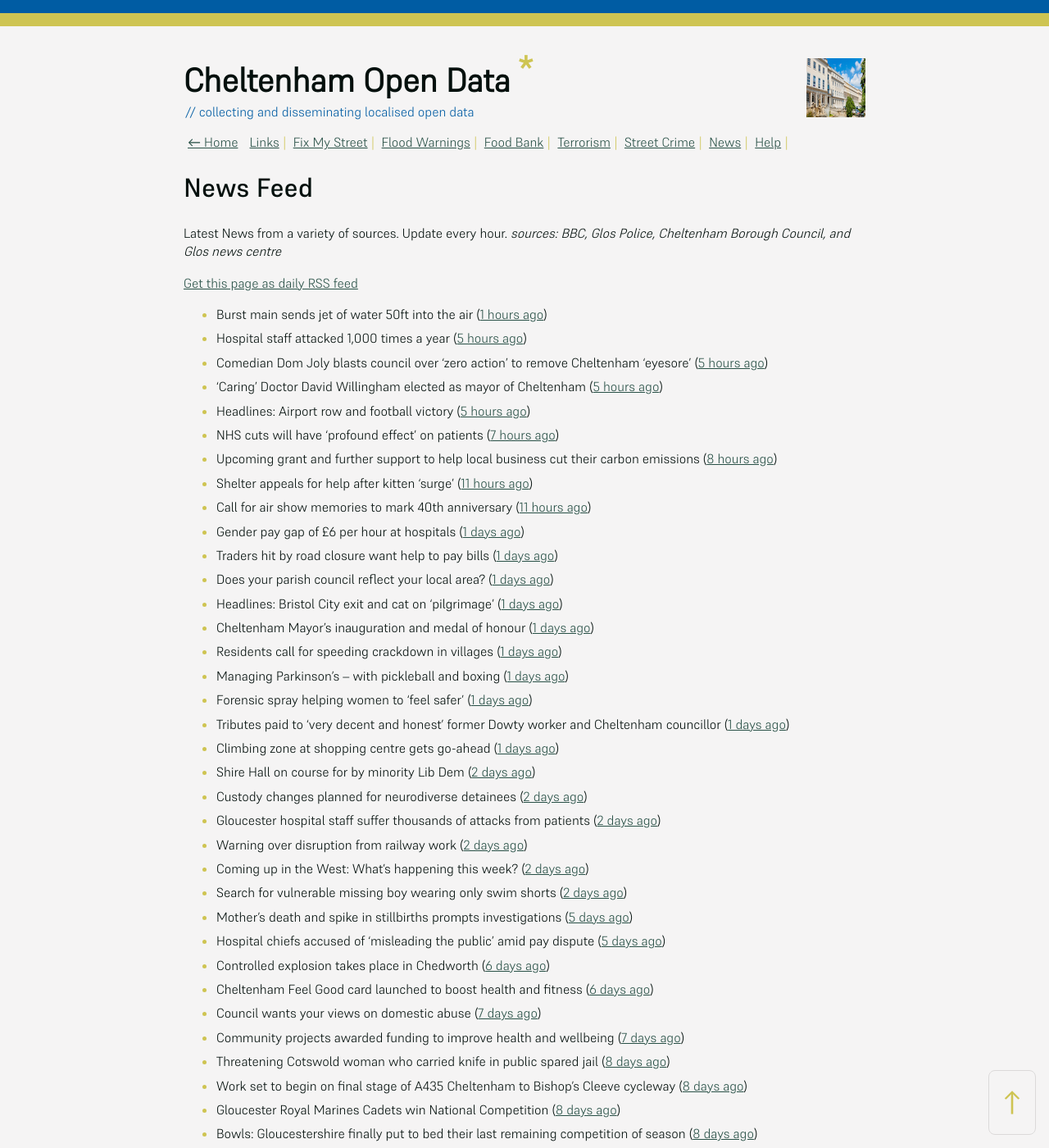
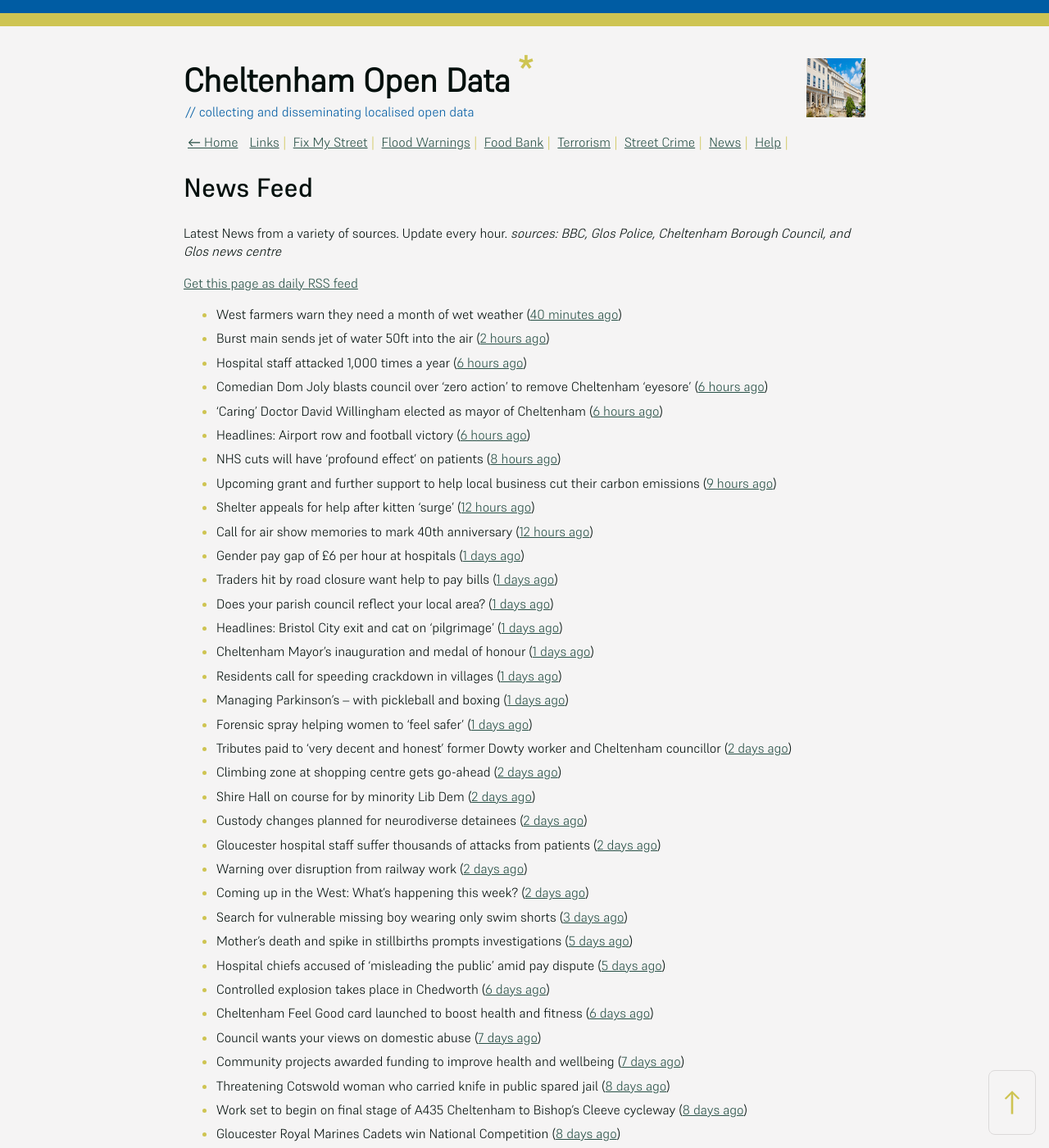
Before and after one commit to mat-0/cheltenham-open-data, a Jekyll site: the page built from _pages/news.md, in a window 1280 px wide and 1400 px high. Shown: the whole window at 82% size. Built offline with Jekyll 4.4.1, drawn with Linux system fonts in a browser that asks for light colours.

Commit message:
Updated 2025-05-14 17:58:08

```diff
--- a/_pages/news.md
+++ b/_pages/news.md
@@ -12,15 +12,16 @@ _sources: BBC, Glos Police, Cheltenham Borough Council, and Glos news centre_
 [Get this page as daily RSS feed](/daily.rss)
 
 <!-- news_marker starts -->
-- Burst main sends jet of water 50ft into the air ([1 hours ago](https://www.bbc.com/news/articles/cd620lyqqnqo))
-- Hospital staff attacked 1,000 times a year ([5 hours ago](https://www.bbc.com/news/articles/cjdznk3ve87o))
-- Comedian Dom Joly blasts council over ‘zero action’ to remove Cheltenham ‘eyesore’ ([5 hours ago](https://gloucesternewscentre.co.uk/comedian-dom-joly-blasts-council-over-zero-action-to-remove-cheltenham-eyesore/))
-- ‘Caring’ Doctor David Willingham elected as mayor of Cheltenham ([5 hours ago](https://gloucesternewscentre.co.uk/caring-doctor-david-willingham-elected-as-mayor-of-cheltenham/))
-- Headlines: Airport row and football victory ([5 hours ago](https://www.bbc.com/news/articles/c74nx300n4do))
-- NHS cuts will have 'profound effect' on patients ([7 hours ago](https://www.bbc.com/news/articles/cn4gx20mwklo))
-- Upcoming grant and further support to help local business cut their carbon emissions ([8 hours ago](https://www.cheltenham.gov.uk/news/article/3010/upcoming_grant_and_further_support_to_help_local_business_cut_their_carbon_emissions))
-- Shelter appeals for help after kitten 'surge' ([11 hours ago](https://www.bbc.com/news/articles/c0719j13k87o))
-- Call for air show memories to mark 40th anniversary ([11 hours ago](https://www.bbc.com/news/articles/cz703zwv1g2o))
+- West farmers warn they need a month of wet weather ([40 minutes ago](https://www.bbc.com/news/articles/c331dj5x2kpo))
+- Burst main sends jet of water 50ft into the air ([2 hours ago](https://www.bbc.com/news/articles/cd620lyqqnqo))
+- Hospital staff attacked 1,000 times a year ([6 hours ago](https://www.bbc.com/news/articles/cjdznk3ve87o))
+- Comedian Dom Joly blasts council over ‘zero action’ to remove Cheltenham ‘eyesore’ ([6 hours ago](https://gloucesternewscentre.co.uk/comedian-dom-joly-blasts-council-over-zero-action-to-remove-cheltenham-eyesore/))
+- ‘Caring’ Doctor David Willingham elected as mayor of Cheltenham ([6 hours ago](https://gloucesternewscentre.co.uk/caring-doctor-david-willingham-elected-as-mayor-of-cheltenham/))
+- Headlines: Airport row and football victory ([6 hours ago](https://www.bbc.com/news/articles/c74nx300n4do))
+- NHS cuts will have 'profound effect' on patients ([8 hours ago](https://www.bbc.com/news/articles/cn4gx20mwklo))
+- Upcoming grant and further support to help local business cut their carbon emissions ([9 hours ago](https://www.cheltenham.gov.uk/news/article/3010/upcoming_grant_and_further_support_to_help_local_business_cut_their_carbon_emissions))
+- Shelter appeals for help after kitten 'surge' ([12 hours ago](https://www.bbc.com/news/articles/c0719j13k87o))
+- Call for air show memories to mark 40th anniversary ([12 hours ago](https://www.bbc.com/news/articles/cz703zwv1g2o))
 - Gender pay gap of £6 per hour at hospitals ([1 days ago](https://www.bbc.com/news/articles/c201nmk4jz6o))
 - Traders hit by road closure want help  to pay bills ([1 days ago](https://www.bbc.com/news/articles/c0lngp091kgo))
 - Does your parish council reflect your local area? ([1 days ago](https://www.cheltenham.gov.uk/news/article/3009/does_your_parish_council_reflect_your_local_area))
@@ -29,14 +30,14 @@ _sources: BBC, Glos Police, Cheltenham Borough Council, and Glos news centre_
 - Residents call for speeding crackdown in villages ([1 days ago](https://www.bbc.com/news/articles/cvg9x4v3k7jo))
 - Managing Parkinson's – with pickleball and boxing ([1 days ago](https://www.bbc.com/news/articles/ckg7vk5gmr3o))
 - Forensic spray helping women to 'feel safer' ([1 days ago](https://www.bbc.com/news/articles/cly392d3el1o))
-- Tributes paid to ‘very decent and honest’ former Dowty worker and Cheltenham councillor ([1 days ago](https://gloucesternewscentre.co.uk/tributes-paid-to-very-decent-and-honest-former-dowty-worker-and-cheltenham-councillor/))
-- Climbing zone at shopping centre gets go-ahead ([1 days ago](https://www.bbc.com/news/articles/cn5ywq6ng4yo))
+- Tributes paid to ‘very decent and honest’ former Dowty worker and Cheltenham councillor ([2 days ago](https://gloucesternewscentre.co.uk/tributes-paid-to-very-decent-and-honest-former-dowty-worker-and-cheltenham-councillor/))
+- Climbing zone at shopping centre gets go-ahead ([2 days ago](https://www.bbc.com/news/articles/cn5ywq6ng4yo))
 - Shire Hall on course for by minority Lib Dem ([2 days ago](https://gloucesternewscentre.co.uk/shire-hall-on-course-for-by-minority-lib-dem/))
 - Custody changes planned for neurodiverse detainees ([2 days ago](https://www.bbc.com/news/articles/cly3905l147o))
 - Gloucester hospital staff suffer thousands of attacks from patients ([2 days ago](https://gloucesternewscentre.co.uk/gloucester-hospital-staff-suffer-thousands-of-attacks-from-patients/))
 - Warning over disruption from railway work ([2 days ago](https://www.bbc.com/news/articles/cy8n4d0kxjro))
 - Coming up in the West: What's happening this week? ([2 days ago](https://www.bbc.com/news/articles/c0j7p401x7eo))
-- Search for vulnerable missing boy wearing only swim shorts ([2 days ago](https://www.bbc.com/news/articles/ced20dq64yno))
+- Search for vulnerable missing boy wearing only swim shorts ([3 days ago](https://www.bbc.com/news/articles/ced20dq64yno))
 - Mother’s death and spike in stillbirths prompts investigations ([5 days ago](https://gloucesternewscentre.co.uk/mothers-death-and-spike-in-stillbirths-prompts-investigations/))
 - Hospital chiefs accused of ‘misleading the public’ amid pay dispute ([5 days ago](https://gloucesternewscentre.co.uk/hospital-chiefs-accused-of-misleading-the-public-amid-pay-dispute/))
 - Controlled explosion takes place in Chedworth ([6 days ago](https://gloucesternewscentre.co.uk/controlled-explosion-takes-place-in-chedworth/))
```
Also changed, not shown: _data/flood.json (+5 -69 lines), index.md (+5 -5 lines).
